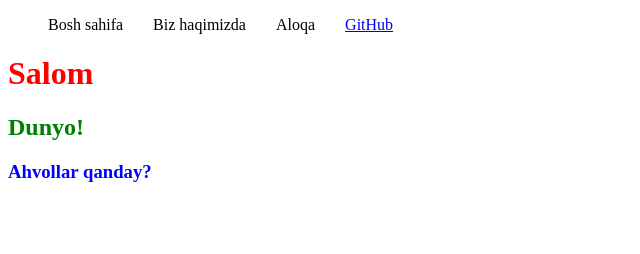
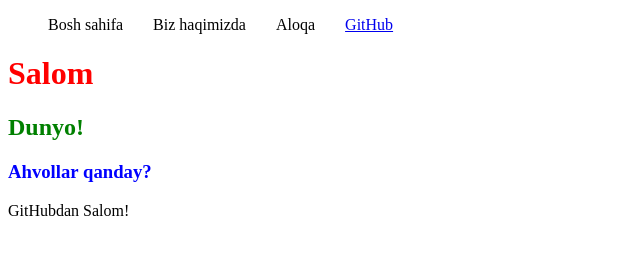
Before and after one commit to Hojiakbar17/less1, a plain HTML site: page index.html in a window 1280 px wide. Shown: the whole page, without its empty margins (0-640 px from the left). Drawn offline with Linux system fonts and the light colour scheme.

Commit message:
GitHubdan turib bajarilgan o'zgarish

```diff
--- a/index.html
+++ b/index.html
@@ -21,5 +21,6 @@
    <h1>Salom</h1>
    <h2>Dunyo!</h2>
    <h3>Ahvollar qanday?</h3>
+   <p>GitHubdan Salom!</p>
 </body>
 </html>
```
